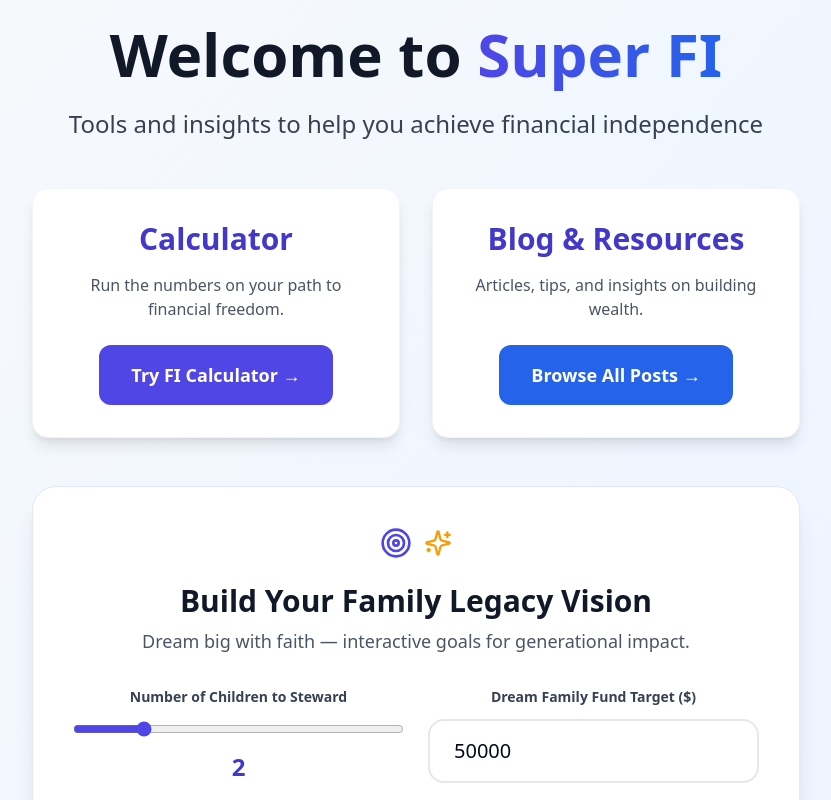
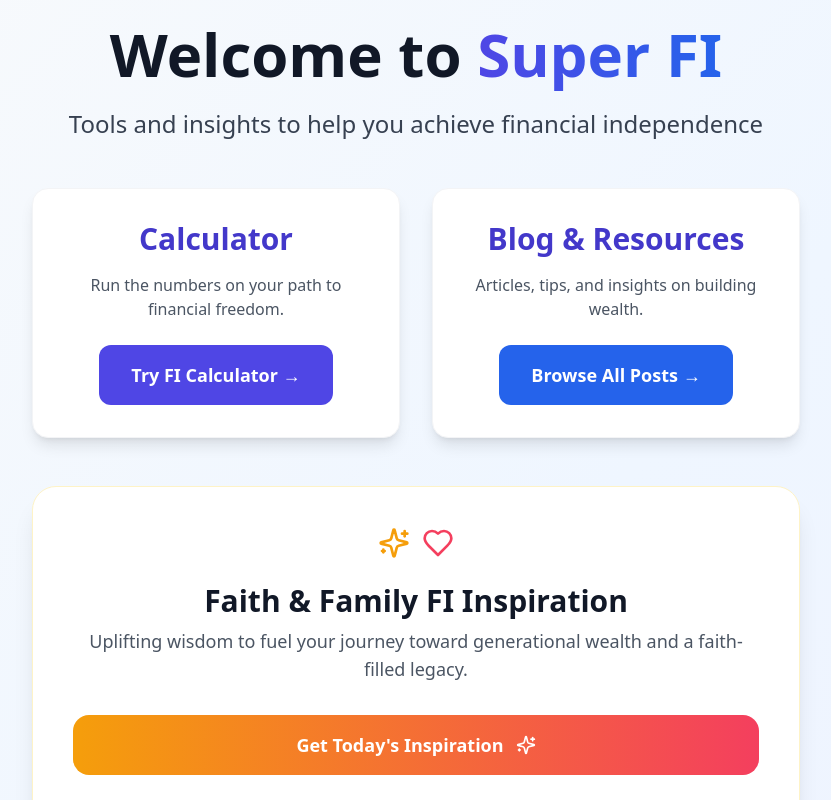
Before and after one commit to daughterpop/super-fi-calc, a React (Vite) app: page / in a window 1280 px wide. Shown: the top 800 px of the page, without its empty margins (224-1055 px from the left). Built offline with nearby package versions, Linux system fonts and the light colour scheme.

Commit message:
Daily site improvement: Added Faith & Family FI Inspiration generator with one-click sharing – May 11, 2026

```diff
--- a/src/pages/Home.jsx
+++ b/src/pages/Home.jsx
@@ -3,31 +3,37 @@ import { Link } from 'react-router-dom';
 import { TrendingUp, ArrowRight, Heart, Users, Target, Sparkles } from 'lucide-react';
 
 export default function Home() {
-  const [kidsGoal, setKidsGoal] = useState(2);
-  const [dreamFund, setDreamFund] = useState(50000);
-  const [legacyMessage, setLegacyMessage] = useState('');
-  const [shared, setShared] = useState(false);
+  const [inspiration, setInspiration] = useState(null);
 
-  const buildLegacyVision = () => {
-    const messages = [
-      `Your vision for ${kidsGoal} children with a $${dreamFund.toLocaleString()} dream fund is a beautiful act of stewardship. Investing wisely today plants seeds for generational blessings.`,
-      `Faith-filled families like yours are building legacies that echo eternity. Start small, stay consistent — your ${kidsGoal} kids will thank you.`,
-      `Imagine the joy of funding family adventures and passing on wisdom. With $${dreamFund.toLocaleString()} as your target, you're on the path to true abundance.`
-    ];
-    setLegacyMessage(messages[Math.floor(Math.random() * messages.length)]);
+  const quotes = [
+    { quote: 'True wealth begins with faith and family. Financial independence lets you invest in what matters most — your legacy.', source: 'Super FI' },
+    { quote: 'Steward your resources today so your children can walk in freedom tomorrow. Generational wealth is built one faithful step at a time.', source: 'Proverbs-inspired' },
+    { quote: 'FI isn\'t the destination — it\'s the freedom to live out your calling with generosity and joy for your family.', source: 'Super FI' },
+    { quote: 'Plant seeds of financial wisdom today. Watch your family\'s harvest bless generations to come.', source: 'Super FI' },
+    { quote: 'With God and a solid plan, no mountain is too high. Build the future your faith deserves.', source: 'Super FI' },
+    { quote: 'Family first, freedom next. Use FI to create memories and margin that last forever.', source: 'Super FI' },
+    { quote: 'Generational blessings start with small, consistent steps rooted in faith and wise stewardship.', source: 'Super FI' },
+    { quote: 'Your family\'s story of abundance is written one faithful investment at a time.', source: 'Super FI' }
+  ];
+
+  const generateInspiration = () => {
+    const randomQuote = quotes[Math.floor(Math.random() * quotes.length)];
+    setInspiration(randomQuote);
   };
 
-  const shareVision = () => {
+  const shareInspiration = () => {
+    if (!inspiration) return;
+    const shareText = `${inspiration.quote} — ${inspiration.source}\n\nDiscover tools for your own faith-filled financial freedom journey at https://super-fi-calculator.vercel.app/`;
     if (navigator.share) {
       navigator.share({
-        title: 'My Super FI Family Legacy Vision',
-        text: legacyMessage,
-        url: 'https://super-fi-calculator.vercel.app/'
+        title: 'Faith & Family FI Inspiration',
+        text: shareText,
       });
     } else {
-      alert('Share this vision with your family: ' + legacyMessage);
+      navigator.clipboard.writeText(shareText).then(() => {
+        alert('Inspiration copied to clipboard — share it with your loved ones!');
+      });
     }
-    setShared(true);
   };
 
   return (
@@ -68,54 +74,32 @@ export default function Home() {
           </div>
         </div>
 
-        {/* New: Family Legacy Vision Builder - delightful, interactive, faith-family focused to boost engagement and shares */}
-        <div className="mt-12 max-w-3xl mx-auto bg-white rounded-3xl p-10 shadow-xl border border-indigo-100">
+        {/* Fresh improvement: Faith & Family FI Inspiration Generator — clear, purposeful, delightful button + share to drive engagement, trust, and organic traffic/shares */}
+        <div className="mt-12 max-w-3xl mx-auto bg-white rounded-3xl p-10 shadow-xl border border-amber-100">
           <div className="flex items-center justify-center gap-3 mb-6">
-            <Target className="text-indigo-600" size={32} />
-            <Sparkles className="text-amber-500" size={28} />
+            <Sparkles className="text-amber-500" size={32} />
+            <Heart className="text-rose-500" size={32} />
           </div>
-          <h3 className="text-3xl font-bold text-gray-900 mb-2">Build Your Family Legacy Vision</h3>
-          <p className="text-gray-600 mb-8 text-lg">Dream big with faith — interactive goals for generational impact.</p>
-
-          <div className="grid grid-cols-1 md:grid-cols-2 gap-6 mb-8">
-            <div>
-              <label className="block text-sm font-semibold text-gray-700 mb-3">Number of Children to Steward</label>
-              <input
-                type="range"
-                min="1"
-                max="6"
-                value={kidsGoal}
-                onChange={(e) => setKidsGoal(parseInt(e.target.value))}
-                className="w-full accent-indigo-600"
-              />
-              <div className="text-center text-2xl font-semibold text-indigo-700 mt-2">{kidsGoal}</div>
-            </div>
-            <div>
-              <label className="block text-sm font-semibold text-gray-700 mb-3">Dream Family Fund Target ($)</label>
-              <input
-                type="number"
-                value={dreamFund}
-                onChange={(e) => setDreamFund(parseInt(e.target.value) || 50000)}
-                className="w-full px-6 py-4 text-xl border-2 border-gray-200 rounded-2xl focus:border-indigo-500 focus:outline-none"
-              />
-            </div>
-          </div>
+          <h3 className="text-3xl font-bold text-gray-900 mb-2">Faith & Family FI Inspiration</h3>
+          <p className="text-gray-600 mb-8 text-lg">Uplifting wisdom to fuel your journey toward generational wealth and a faith-filled legacy.</p>
 
           <button
-            onClick={buildLegacyVision}
-            className="w-full mb-6 px-8 py-4 bg-gradient-to-r from-indigo-600 to-blue-600 text-white font-semibold rounded-2xl hover:from-indigo-700 hover:to-blue-700 transition-all text-lg flex items-center justify-center gap-3"
+            onClick={generateInspiration}
+            className="w-full mb-6 px-8 py-4 bg-gradient-to-r from-amber-500 to-rose-500 text-white font-semibold rounded-2xl hover:from-amber-600 hover:to-rose-600 transition-all text-lg flex items-center justify-center gap-3"
           >
-            Inspire My Legacy Vision <Sparkles size={20} />
+            Get Today's Inspiration <Sparkles size={20} />
           </button>
 
-          {legacyMessage && (
-            <div className="bg-gradient-to-br from-amber-50 to-indigo-50 p-8 rounded-2xl border border-amber-100 mb-6 text-left">
-              <p className="text-lg italic text-gray-800 leading-relaxed">“{legacyMessage}”</p>
+          {inspiration && (
+            <div className="bg-gradient-to-br from-amber-50 to-rose-50 p-8 rounded-2xl border border-amber-100 mb-6 text-left">
+              <p className="text-lg italic text-gray-800 leading-relaxed">“{inspiration.quote}”</p>
+              <p className="text-sm text-amber-700 mt-4 font-medium">— {inspiration.source}</p>
               <button
-                onClick={shareVision}
-                className="mt-6 w-full py-3 bg-white border border-indigo-200 text-indigo-700 rounded-xl hover:bg-indigo-50 font-medium"
+                onClick={shareInspiration}
+                className="mt-6 w-full py-3 bg-white border border-amber-200 text-amber-700 rounded-xl hover:bg-amber-50 font-medium flex items-center justify-center gap-2"
               >
-                Share This Faith-Filled Vision
+                Share This Inspiration with Family
+                <ArrowRight size={16} />
               </button>
             </div>
           )}
```
